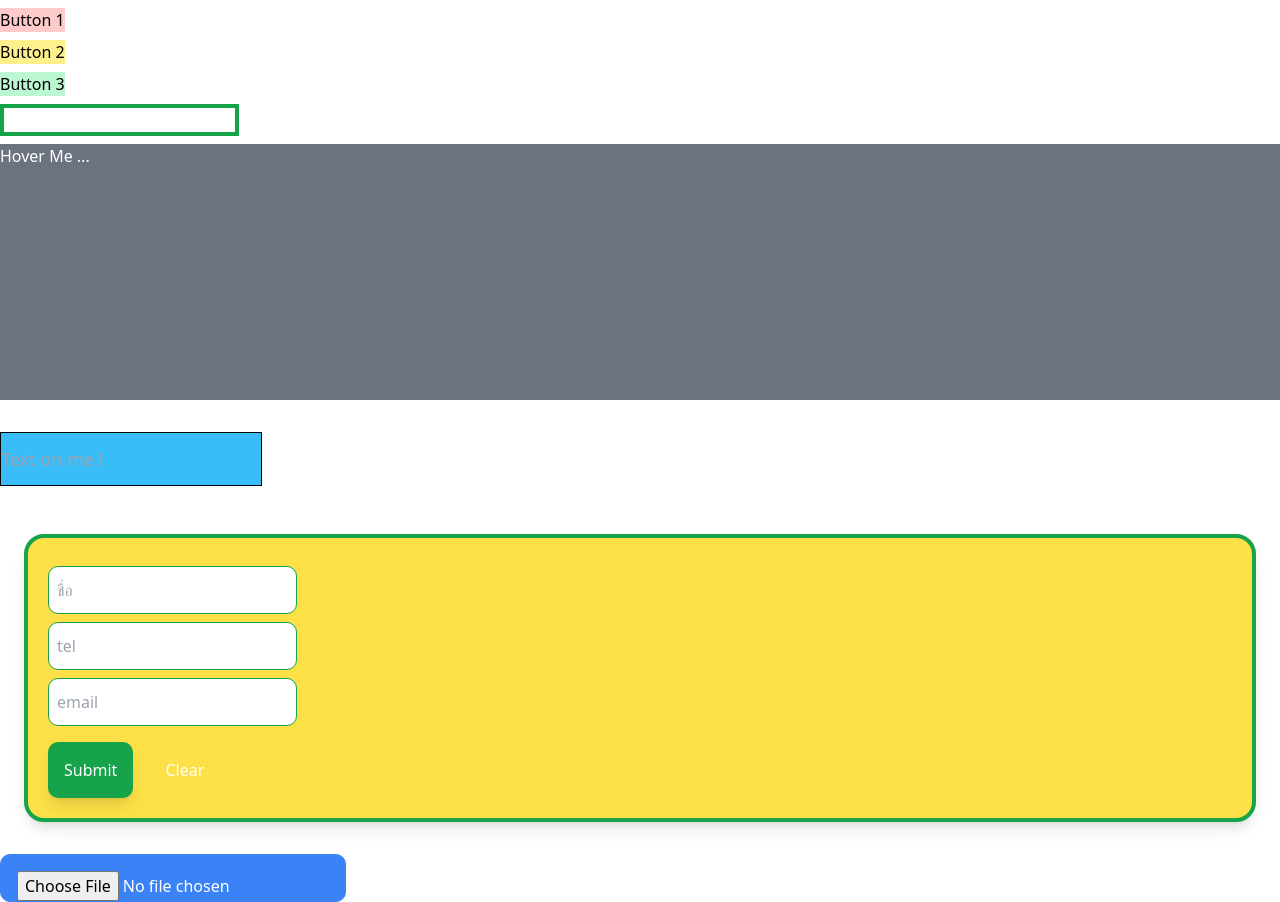
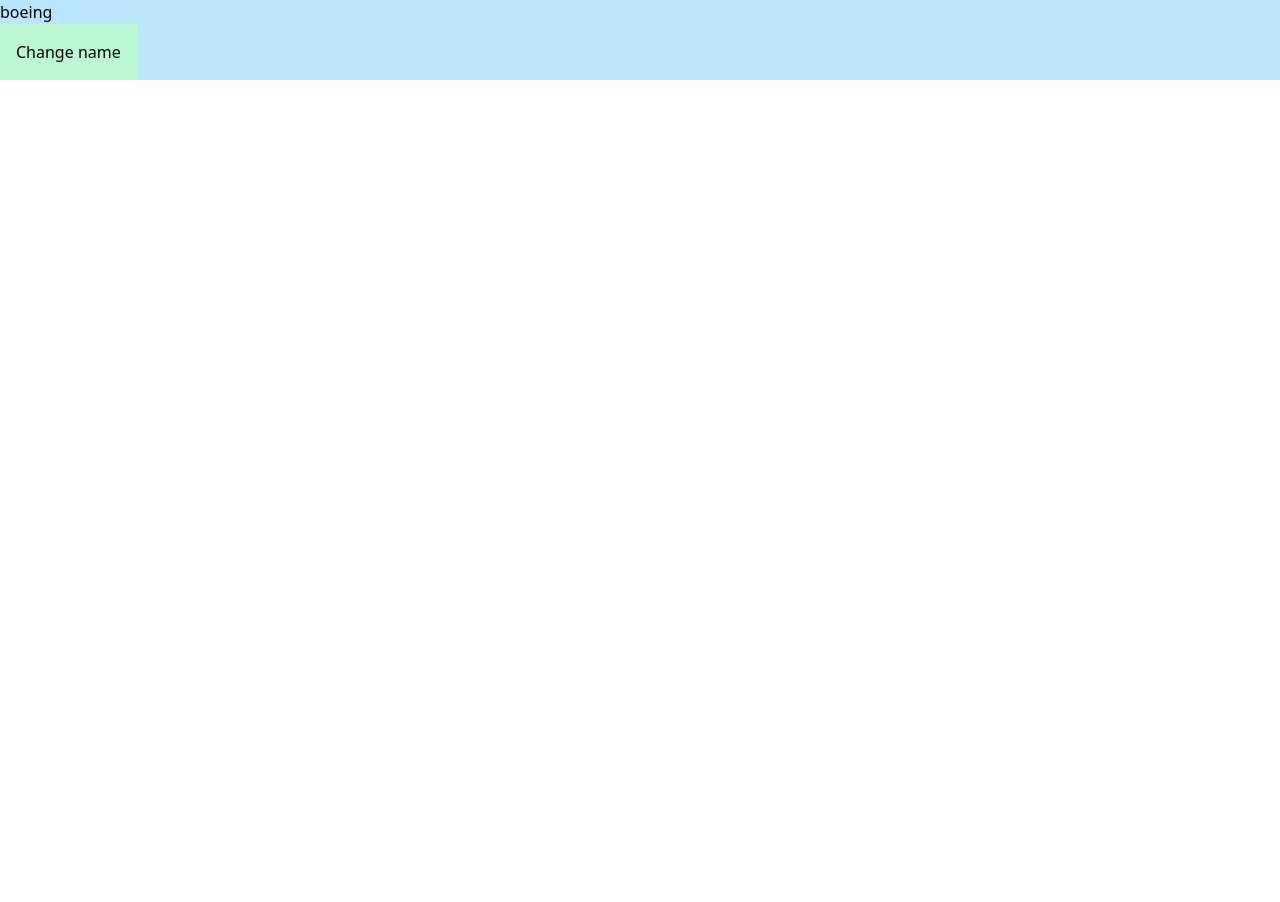
Before and after one commit to soAcademy/workshop-state-and-event, a React (Create React App) app: page / in a window 1280 px wide. After the commit the page ends 800 px from the top, so only its background shows below. Built offline with nearby package versions, Linux system fonts and the light colour scheme.

Commit message:
feat:state1 workshop complete

```diff
--- a/src/App.js
+++ b/src/App.js
@@ -7,18 +7,20 @@ import Event5 from "./Events/Event5";
 import Event6 from "./Events/Event6";
 import Event7 from "./Events/Event7";
 import Event8 from "./Events/Event8";
+import State1 from "./States/State1";
 
 function App() {
   return (
     <>
-      <Event1 />
+      {/* <Event1 />
       <Event2 />
       <Event3 />
       <Event4 />
       <Event5 />
       <Event6 />
       <Event7 />
-      <Event8 />
+      <Event8 /> */}
+      <State1 />
     </>
   );
 }
--- a/src/Events/Event8.js
+++ b/src/Events/Event8.js
@@ -7,7 +7,7 @@ function Event8() {
   return (
     <div>
       <input
-        className="h-12 border border-blue-500 mt-2 bg-blue-500 text-white p-4 rounded-[10px]"
+        className="h-12 border border-blue-500 mt-2 bg-blue-500 text-white p-4 rounded-[10px] shadow-lg"
         type="file"
         id="image"
         accept="image/png, image/jpeg"
--- /dev/null
+++ b/src/States/State1.js
@@ -0,0 +1,19 @@
+import React from "react";
+import { useState } from "react";
+
+const State1 = () => {
+  const [name, setName] = useState("boeing");
+
+  return (
+    <div className="bg-sky-200">
+      <p>{name}</p>
+      <p>
+        <button className="p-4 bg-green-200" onClick={() => setName("mike")}>
+          Change name
+        </button>
+      </p>
+    </div>
+  );
+};
+
+export default State1;
```
